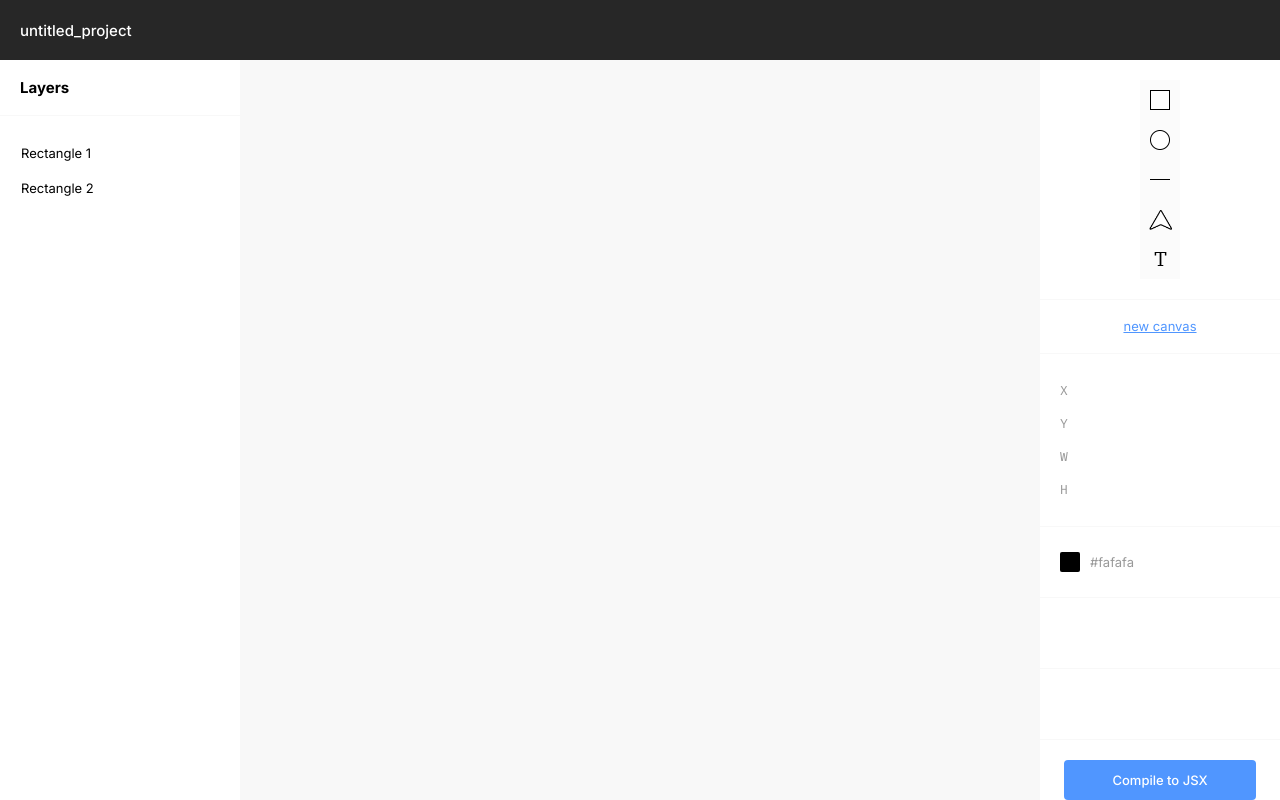
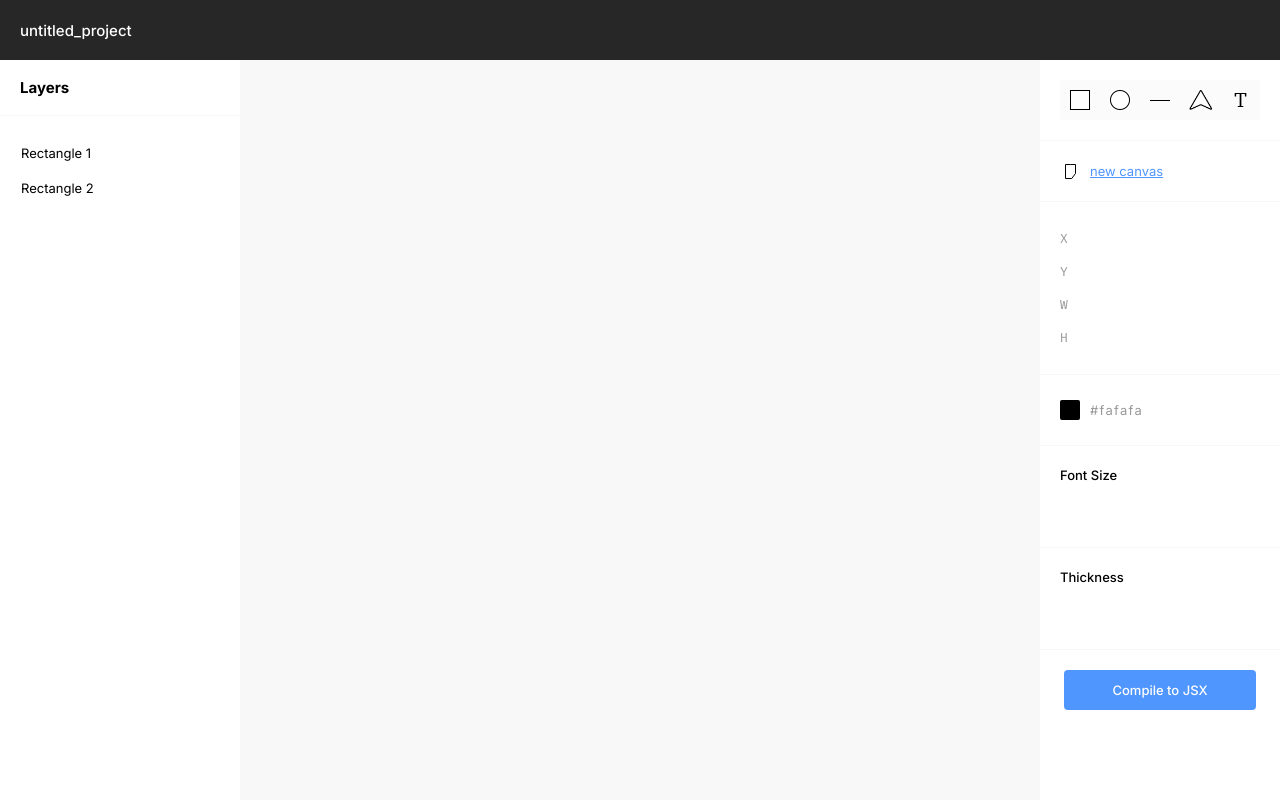
Before and after one commit to intaek-h/figmaJSX, a React app: page / in a window 1280 px wide. Built offline with nearby package versions, Linux system fonts and the light colour scheme; what redux-undo would draw is missing.

Commit message:
NEW: molecules 제작 완료

```diff
--- a/src/components/atoms/ColorPicker/ColorPicker.module.scss
+++ b/src/components/atoms/ColorPicker/ColorPicker.module.scss
@@ -8,6 +8,7 @@
   & > span {
     font-size: $regular-font-size;
     color: $text-guide;
+    letter-spacing: 0.1em;
   }
 }
 
--- /dev/null
+++ b/src/components/molecules/CanvasLayers/index.js
@@ -0,0 +1,12 @@
+import ShapeLayer from "../../atoms/ShapeLayer";
+
+function CanvasLayers() {
+  return (
+    <>
+      <ShapeLayer shape="Rectangle 1" />
+      <ShapeLayer shape="Rectangle 2" />
+    </>
+  );
+}
+
+export default CanvasLayers;
--- /dev/null
+++ b/src/components/molecules/NewCanvasButton/NewCanvasButton.module.scss
@@ -0,0 +1,16 @@
+@use "../../scss/forwards" as *;
+
+.wrapper {
+  @include flexCenterRow;
+  width: 100%;
+  padding-left: 20px;
+  box-sizing: border-box;
+}
+
+.wrapper__icon {
+  width: 20px;
+  height: 20px;
+  background: url("../../../../public/assets/icon-canvas.svg") center no-repeat;
+  background-size: 11px 15px;
+  margin-right: 10px;
+}
--- /dev/null
+++ b/src/components/molecules/NewCanvasButton/index.js
@@ -0,0 +1,13 @@
+import styles from "./NewCanvasButton.module.scss";
+import HighlightedText from "../../atoms/HighlightedText";
+
+function NewCanvasButton() {
+  return (
+    <div className={styles.wrapper}>
+      <div className={styles.wrapper__icon}></div>
+      <HighlightedText text="new canvas" />
+    </div>
+  );
+}
+
+export default NewCanvasButton;
--- /dev/null
+++ b/src/components/molecules/ShapeFigures/ShapeFigures.module.scss
@@ -0,0 +1,6 @@
+@use "../../scss/forwards" as *;
+
+.wrapper {
+  @include flexCenterColumn;
+  width: 100%;
+}
--- /dev/null
+++ b/src/components/molecules/ShapeFigures/index.js
@@ -0,0 +1,15 @@
+import styles from "./ShapeFigures.module.scss";
+import FigureInput from "../../atoms/FigureInput";
+
+function ShapeFigures() {
+  return (
+    <div className={styles.wrapper}>
+      <FigureInput figure="X" />
+      <FigureInput figure="Y" />
+      <FigureInput figure="W" />
+      <FigureInput figure="H" />
+    </div>
+  );
+}
+
+export default ShapeFigures;
--- /dev/null
+++ b/src/components/molecules/ToolPreset/ToolPreset.module.scss
@@ -0,0 +1,5 @@
+@use "../../scss/forwards" as *;
+
+.preset {
+  @include flexCenter;
+}
--- /dev/null
+++ b/src/components/molecules/ToolPreset/index.js
@@ -0,0 +1,16 @@
+import ToolBox from "../../atoms/ToolBox";
+import styles from "./ToolPreset.module.scss";
+
+function ToolPreset() {
+  return (
+    <div className={styles.preset}>
+      <ToolBox tool="rectangle" />
+      <ToolBox tool="ellipse" />
+      <ToolBox tool="line" />
+      <ToolBox tool="selector" />
+      <ToolBox tool="text" />
+    </div>
+  );
+}
+
+export default ToolPreset;
--- /dev/null
+++ b/src/components/molecules/WideInputBox/WideInputBox.module.scss
@@ -0,0 +1,13 @@
+@use "../../scss/forwards" as *;
+
+.wrapper {
+  padding-left: 20px;
+  box-sizing: border-box;
+
+  & > span {
+    font-size: $regular-font-size;
+    font-weight: $medium-font-weight;
+    display: inline-block;
+    margin-bottom: 15px;
+  }
+}
--- /dev/null
+++ b/src/components/molecules/WideInputBox/index.js
@@ -0,0 +1,12 @@
+import styles from "./WideInputBox.module.scss";
+
+function WideInputBox({ title, children }) {
+  return (
+    <div className={styles.wrapper}>
+      <span>{title}</span>
+      {children}
+    </div>
+  );
+}
+
+export default WideInputBox;
--- a/src/components/pages/WorkbenchPage/index.js
+++ b/src/components/pages/WorkbenchPage/index.js
@@ -1,15 +1,16 @@
 import styles from "./WorkbenchPage.module.scss";
 import SideBar from "../../atoms/SideBar";
 import ArtBoard from "../../atoms/ArtBoard";
-import ToolBox from "../../atoms/ToolBox";
 import HorizontalLine from "../../atoms/HorizontalLine";
-import HighlightedText from "../../atoms/HighlightedText";
-import FigureInput from "../../atoms/FigureInput";
 import ColorPicker from "../../atoms/ColorPicker";
 import FigureInputWide from "../../atoms/FigureInputWide";
 import CompileButton from "../../atoms/CompileButton";
-import ShapeLayer from "../../atoms/ShapeLayer";
 import TitleText from "../../atoms/TitleText";
+import ToolPreset from "../../molecules/ToolPreset";
+import NewCanvasButton from "../../molecules/NewCanvasButton";
+import ShapeFigures from "../../molecules/ShapeFigures";
+import WideInputBox from "../../molecules/WideInputBox";
+import CanvasLayers from "../../molecules/CanvasLayers";
 
 function WorkbenchPage() {
   return (
@@ -17,29 +18,25 @@ function WorkbenchPage() {
       <SideBar>
         <TitleText text="Layers" />
         <HorizontalLine />
-        <ShapeLayer shape="Rectangle 1" />
-        <ShapeLayer shape="Rectangle 2" />
+        <CanvasLayers />
       </SideBar>
       <ArtBoard></ArtBoard>
       <SideBar>
-        <ToolBox tool="rectangle" />
-        <ToolBox tool="ellipse" />
-        <ToolBox tool="line" />
-        <ToolBox tool="selector" />
-        <ToolBox tool="text" />
+        <ToolPreset />
         <HorizontalLine />
-        <HighlightedText text="new canvas" />
+        <NewCanvasButton />
         <HorizontalLine />
-        <FigureInput figure="X" />
-        <FigureInput figure="Y" />
-        <FigureInput figure="W" />
-        <FigureInput figure="H" />
+        <ShapeFigures />
         <HorizontalLine />
         <ColorPicker currentColor="#fafafa" />
         <HorizontalLine />
-        <FigureInputWide />
+        <WideInputBox title="Font Size">
+          <FigureInputWide />
+        </WideInputBox>
         <HorizontalLine />
-        <FigureInputWide />
+        <WideInputBox title="Thickness">
+          <FigureInputWide />
+        </WideInputBox>
         <HorizontalLine />
         <CompileButton />
       </SideBar>
```
Also changed, not shown: public/assets/icon-canvas.svg (added).
